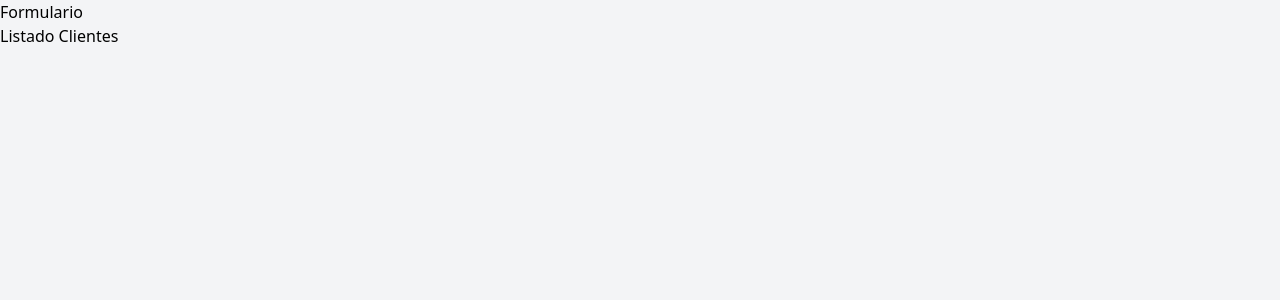
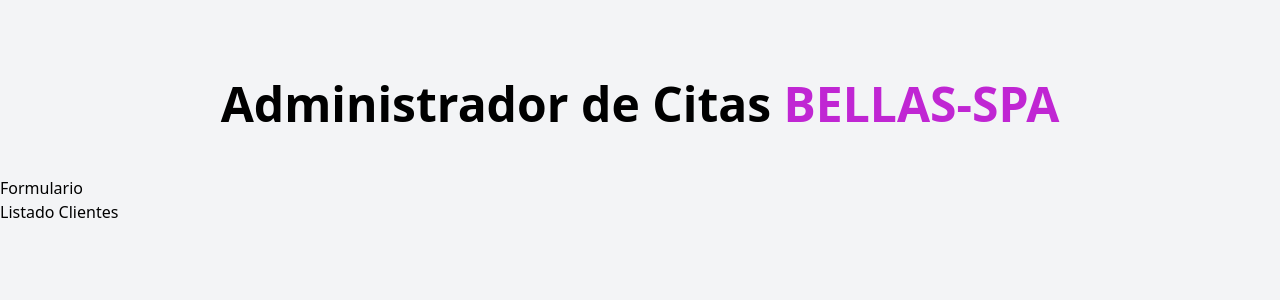
Before and after one commit to dlozanoc82/agenda-spa, a React (Vite) app: page / in a window 1280 px wide. Shown: the top 300 px of the page. Built offline with nearby package versions, Linux system fonts and the light colour scheme.

Commit message:
:sparkles: Se crea el componente Header y se agregan estilos

```diff
--- a/src/App.jsx
+++ b/src/App.jsx
@@ -5,10 +5,14 @@
 
 function App() {
     return (
-        <div className="container">
+        <div className="container mx-auto mt-20">
             <Header/>
-            <Formulario />
-            <ListaClientes />
+
+            <div className="mt-12">
+                <Formulario />
+                <ListaClientes />
+            </div>
+
         </div>
     )
 }
--- a/src/components/Header.jsx
+++ b/src/components/Header.jsx
@@ -1,8 +1,11 @@
 
 function Header() {
   return (
-    <div></div>
-
+    <>
+        <h1 className="font-black text-3xl text-center mx-auto md:text-5xl md:w-2/3">
+            Administrador de Citas <span className="text-fuchsia-600">BELLAS-SPA</span>
+        </h1>
+    </>
   )
 }
 
```
